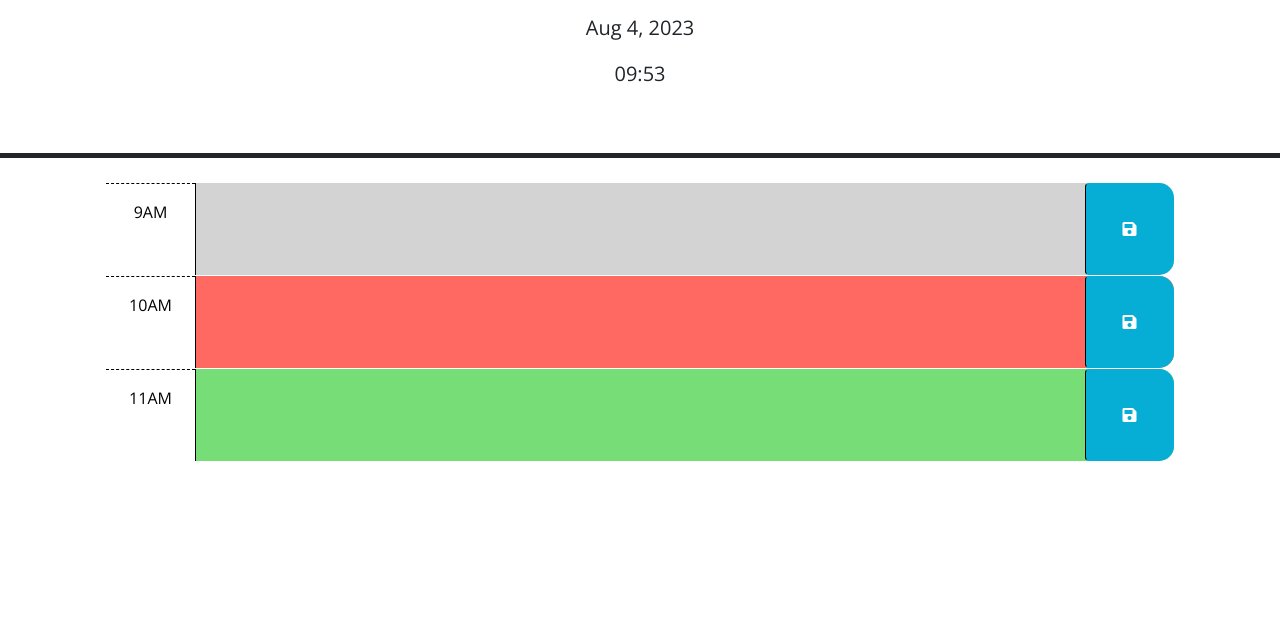
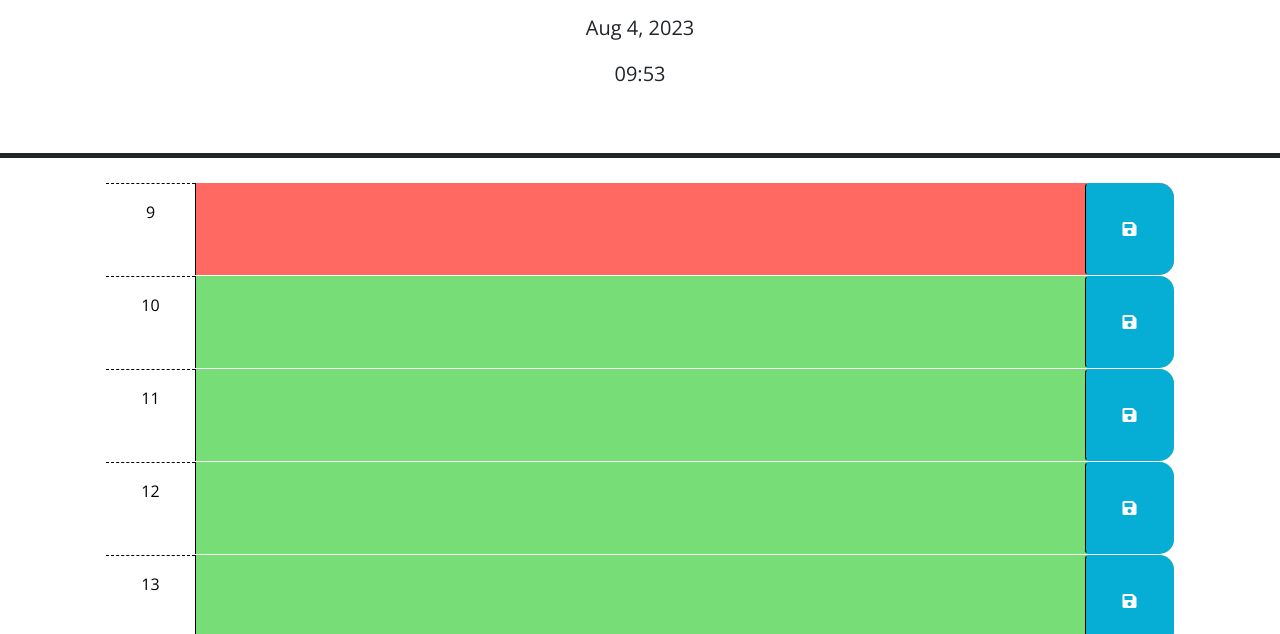
Before and after one commit to poisoned-eden/schuper-duper-day-scheduler, a plain HTML site: page index.html in a window 1280 px wide. Shown: the part 166-800 px from the top of the page. Drawn offline with nearby package versions, Linux system fonts and the light colour scheme.

Commit message:
adds for loop to create time blocks with relevant classes

```diff
--- a/assets/js/script.js
+++ b/assets/js/script.js
@@ -2,12 +2,8 @@
 // the code isn't run until the browser has finished rendering all the elements
 // in the html.
 $(function () {
-	// TODO: Add code to apply the past, present, or future class to each time
-	// block by comparing the id to the current hour. HINTS: How can the id
-	// attribute of each time-block be used to conditionally add or remove the
-	// past, present, and future classes? How can Day.js be used to get the
-	// current hour in 24-hour time?
-	//
+
+
 	// TODO: Add code to get any user input that was saved in localStorage and set
 	// the values of the corresponding textarea elements. HINT: How can the id
 	// attribute of each time-block be used to do this?
@@ -16,8 +12,33 @@ $(function () {
 
 	let date = dayjs().format('MMM D, YYYY');
 	let time = dayjs().format('hh:mm');
+	let hour = dayjs().format('HH');
+	let hourAMPM = dayjs().format('HH A');
 	$('#currentDay').text(date);
 	$('#currentTime').text(time);
+
+
+	for (let i = 9; i < 18; i++) {
+		let tense;
+
+		if (i < hour) {
+			tense = 'past';
+		} else if ( i == hour ) {
+			tense = 'present';
+		} else {
+			tense = 'future';
+		}
+
+		let newTimeBlock = $(`<div id="hour-${i}" class="row time-block ${tense}">
+        <div class="col-2 col-md-1 hour text-center py-3">${i}</div>
+        <textarea class="col-8 col-md-10 description" rows="3"> </textarea>
+        <button class="btn saveBtn col-2 col-md-1" aria-label="save">
+          <i class="fas fa-save" aria-hidden="true"></i>
+        </button>
+      </div>`)
+
+	  $('#schedule').append(newTimeBlock);
+	}
 
 	function saveHandler(event) {
 	console.log(this);
--- a/index.html
+++ b/index.html
@@ -33,43 +33,6 @@
       <p id="currentTime" class="lead"></p>
     </header>
     <div class="container-lg px-5" id="schedule">
-      <!-- Use class for "past", "present", and "future" to apply styles to the
-        time-block divs accordingly. The javascript will need to do this by
-        adding/removing these classes on each div by comparing the hour in the
-        id to the current hour. The html provided below is meant to be an example
-        demonstrating how the css provided can be leveraged to create the
-        desired layout and colors. The html below should be removed or updated
-        in the finished product. Remember to delete this comment once the
-        code is implemented.
-        -->
-
-      <!-- Example of a past time block. The "past" class adds a gray background color. -->
-      <div id="hour-9" class="row time-block past">
-        <div class="col-2 col-md-1 hour text-center py-3">9AM</div>
-        <textarea class="col-8 col-md-10 description" rows="3"> </textarea>
-        <button class="btn saveBtn col-2 col-md-1" aria-label="save">
-          <i class="fas fa-save" aria-hidden="true"></i>
-        </button>
-      </div>
-
-      <!-- Example of a a present time block. The "present" class adds a red background color. -->
-      <div id="hour-10" class="row time-block present">
-        <div class="col-2 col-md-1 hour text-center py-3">10AM</div>
-        <textarea class="col-8 col-md-10 description" rows="3"> </textarea>
-        <button class="btn saveBtn col-2 col-md-1" aria-label="save">
-          <i class="fas fa-save" aria-hidden="true"></i>
-        </button>
-      </div>
-
-      <!-- Example of a future time block. The "future" class adds a green background color. -->
-      <div id="hour-11" class="row time-block future">
-        <div class="col-2 col-md-1 hour text-center py-3">11AM</div>
-        <textarea class="col-8 col-md-10 description" rows="3"> </textarea>
-        <button class="btn saveBtn col-2 col-md-1" aria-label="save">
-          <i class="fas fa-save" aria-hidden="true"></i>
-        </button>
-      </div>
-
     <script src="https://code.jquery.com/jquery-3.4.1.min.js"></script>
     <script
       src="https://cdn.jsdelivr.net/npm/dayjs@1.11.3/dayjs.min.js"
```
